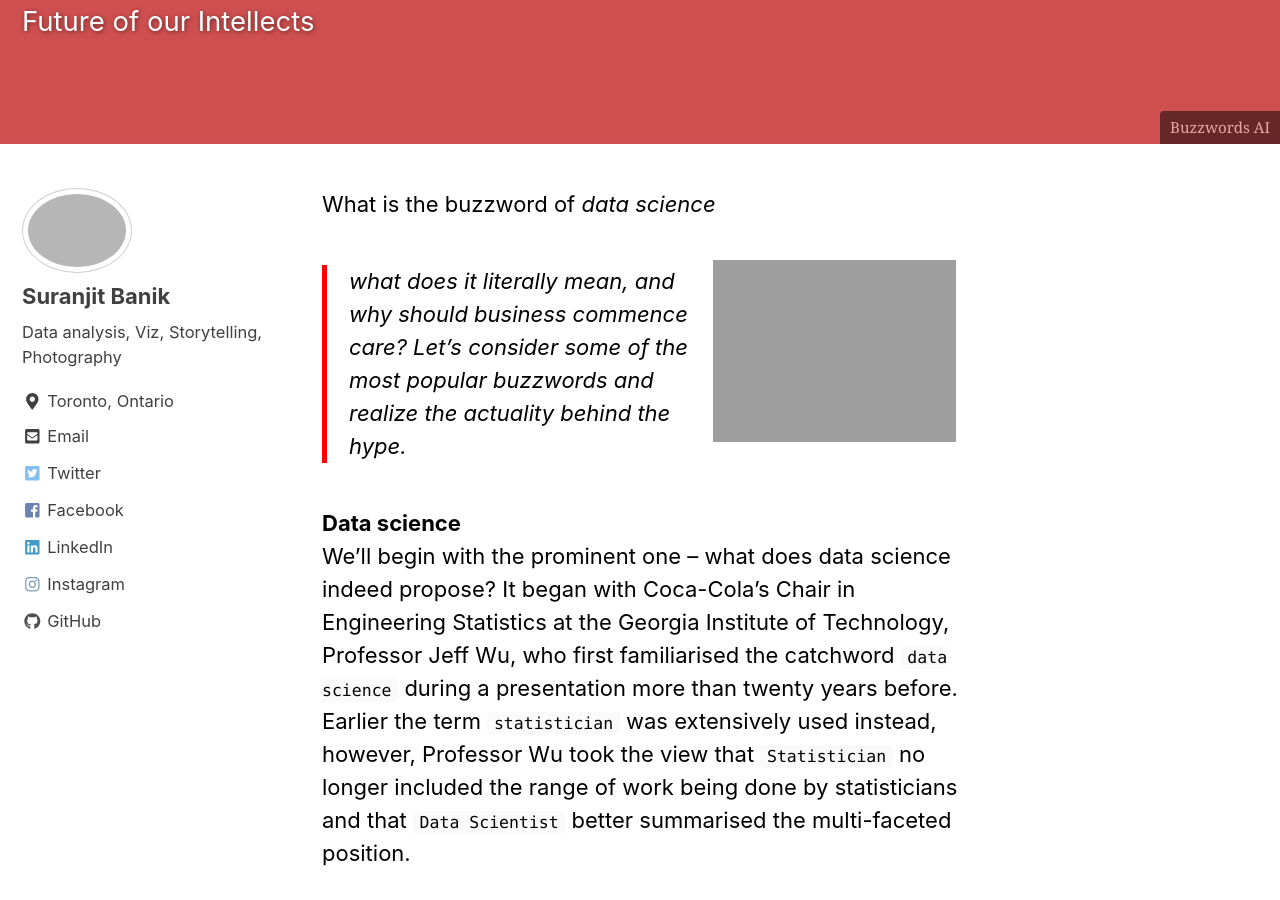
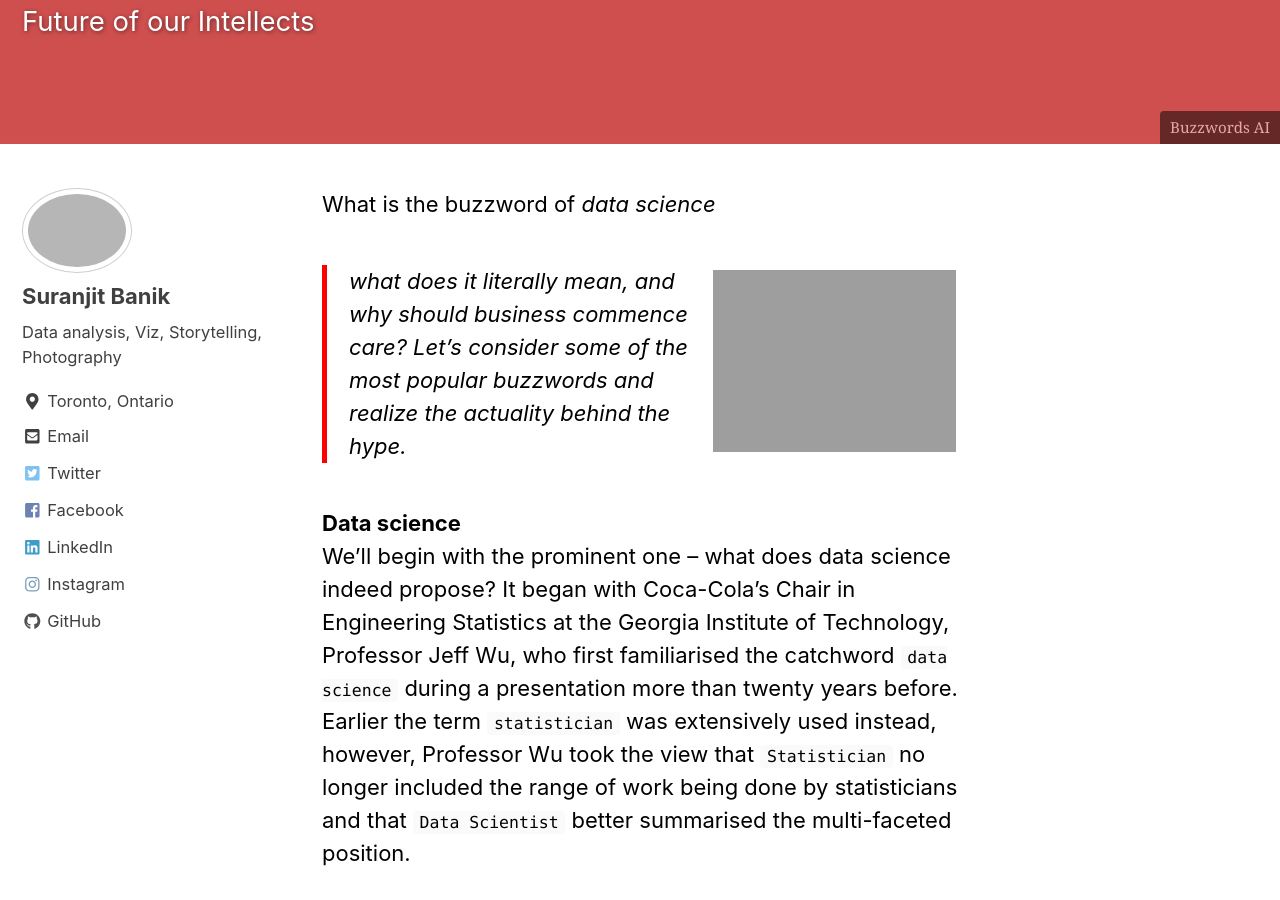
Before and after one commit to mastermindLAB/mastermindLAB.github.io, a Jekyll site: the page built from _posts/2019-03-29-DefinitionOfDataScience.md, in a window 1280 px wide and 900 px high, scrolled down 300 px. Built offline with Jekyll 4.4.1, drawn with Linux system fonts in a browser that asks for light colours; nearby versions of some CDN libraries.

```diff
--- a/_posts/2019-03-29-DefinitionOfDataScience.md
+++ b/_posts/2019-03-29-DefinitionOfDataScience.md
@@ -12,7 +12,7 @@
       url: "https://github.com/mastermindlab"
 ---
 What is the buzzword of _data science_
-<center><img style="padding:10px 2px 0px 5px;" align="right" src="{{ site.url }}{{ site.baseurl }}/images/face-recognision-blog.jpg" width="250" height="150"></center>
+<center><img style="padding:20px 2px 0px 5px;" align="right" src="{{ site.url }}{{ site.baseurl }}/images/face-recognision-blog.jpg" width="250" height="150"></center>
 >what does it literally mean, and why should business commence care? Let’s consider some of the most popular buzzwords and realize the actuality behind the hype.
 
 
```
